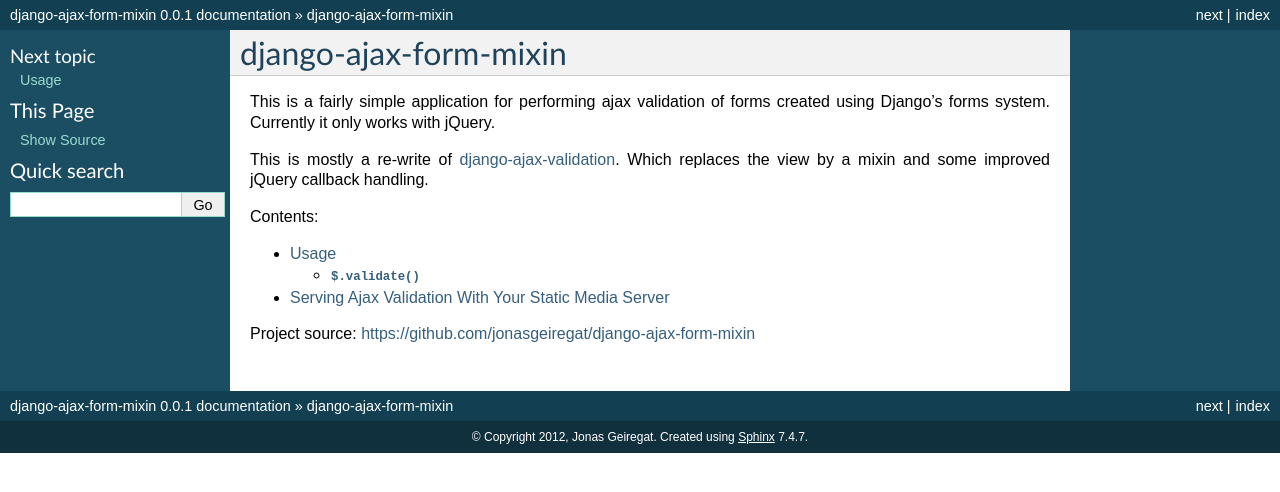
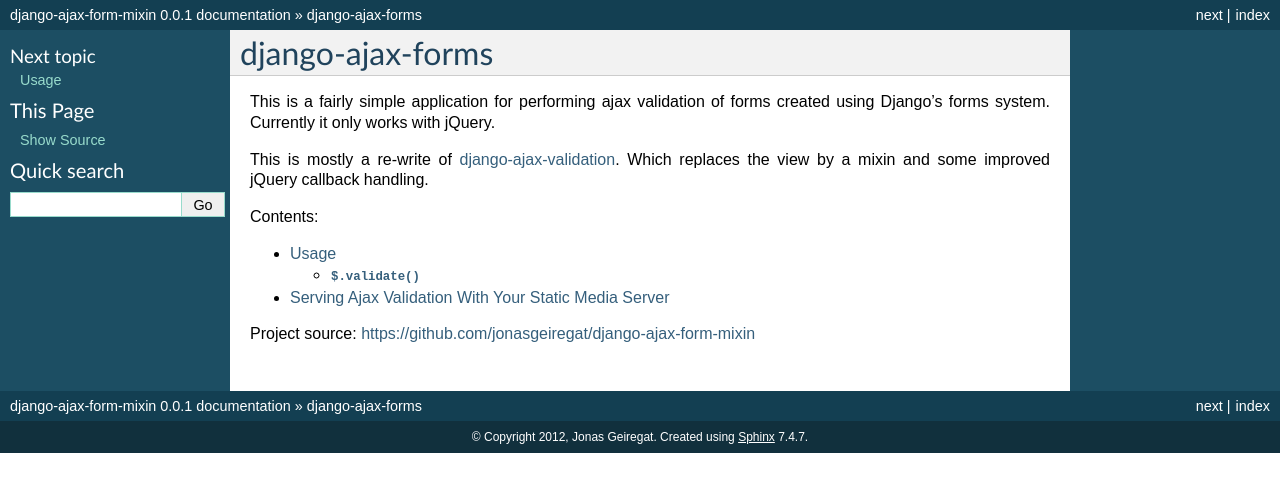
Before and after one commit to jonas-grgt/django-ajax-forms, a Sphinx documentation site: the page built from docs/index.rst, in a window 1280 px wide. Shown: the top 492 px of the page. Built offline with Sphinx 7.4.7, drawn with Linux system fonts in a browser that asks for light colours.

Commit message:
Correct name in docs

```diff
--- a/docs/index.rst
+++ b/docs/index.rst
@@ -1,5 +1,5 @@
 ######################
-django-ajax-form-mixin
+django-ajax-forms
 ######################
 
 This is a fairly simple application for performing ajax validation of forms
```
